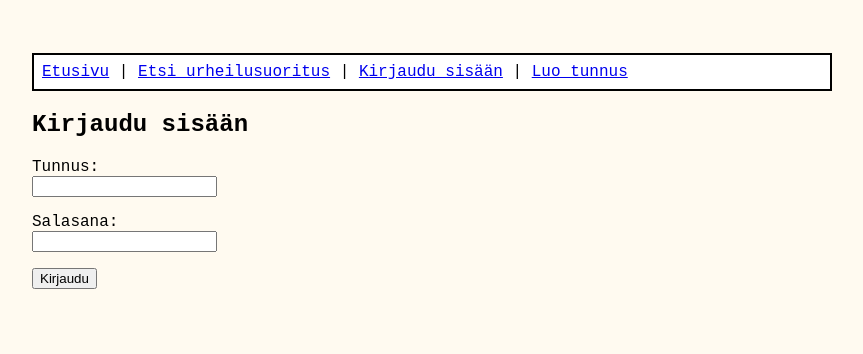
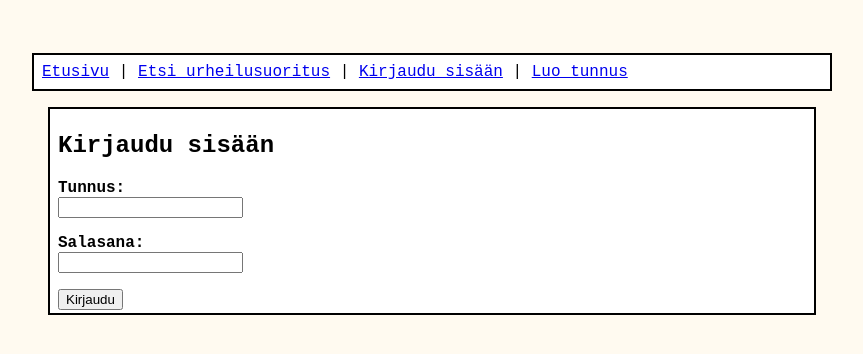
Before and after one commit to ronjass/tikawe-sport, a Flask app: page /login in a window 1280 px wide. Shown: the part 145-499 px from the top of the page, without its empty margins (208-1071 px from the left). Run offline with Flask 3, Linux system fonts and the light colour scheme.

Commit message:
Improve the style of login and register page

```diff
--- a/templates/login.html
+++ b/templates/login.html
@@ -3,16 +3,18 @@
 {% block title %}Kirjaudu sisään{% endblock %}
 
 {% block content %}
+<div class="block">
 <h2>Kirjaudu sisään</h2>
 <form action="/login" method="post">
   <p>
-    Tunnus: <br />
+    <b>Tunnus: </b><br />
     <input type="text" name="username" />
   </p>
   <p>
-    Salasana: <br />
+    <b>Salasana: </b><br />
     <input type="password" name="password" />
   </p>
   <input type="submit" value="Kirjaudu" />
 </form>
+</div>
 {% endblock %}
--- a/templates/register.html
+++ b/templates/register.html
@@ -3,6 +3,7 @@
 {% block title %}Luo tunnus{% endblock %}
 
 {% block content %}
+<div class="block">
 <h2>Luo tunnus</h2>
 <form action="/register" method="post">
   <p>
@@ -19,4 +20,5 @@
   </p>
   <input type="submit" value="Luo tunnus" />
 </form>
+</div>
 {% endblock %}
```
